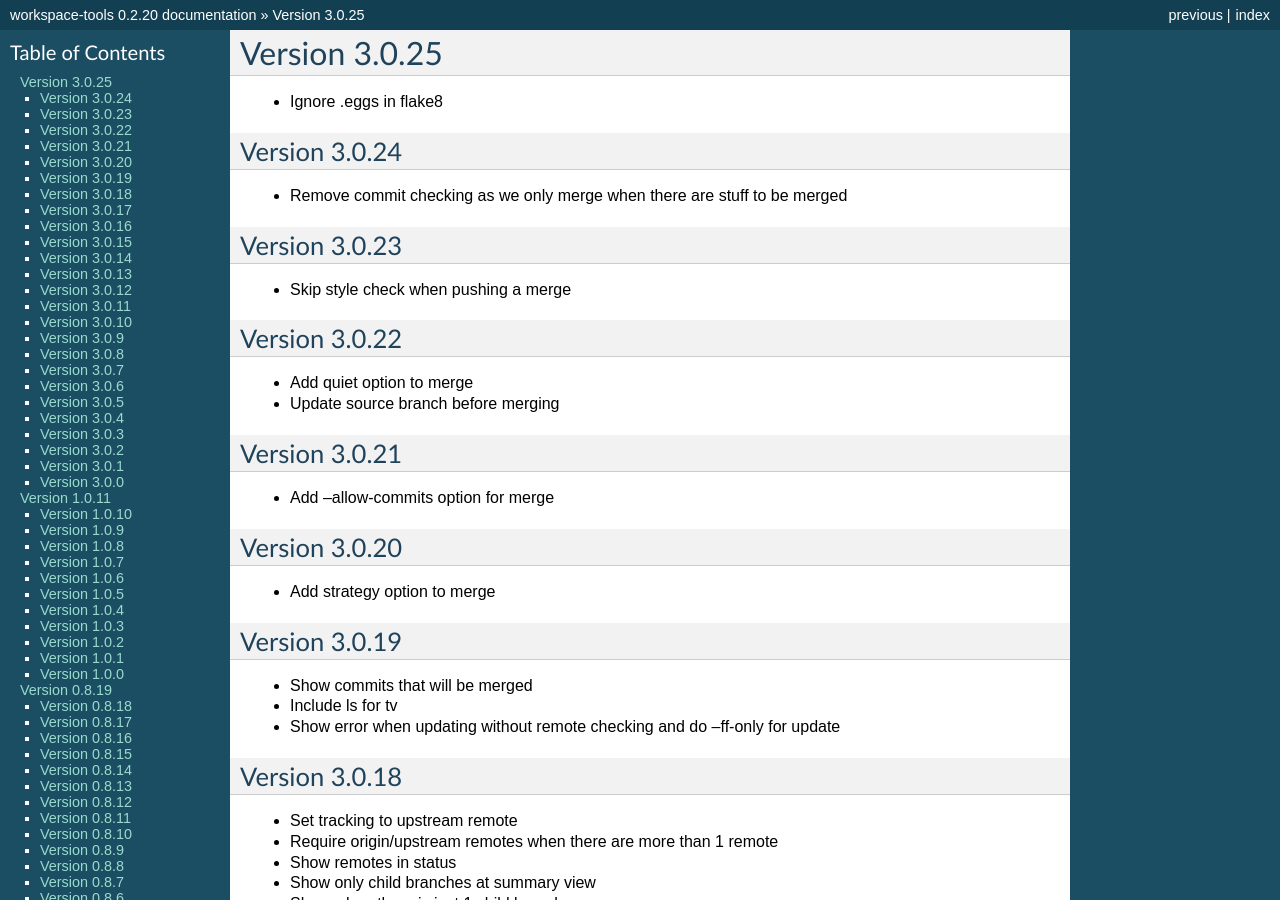
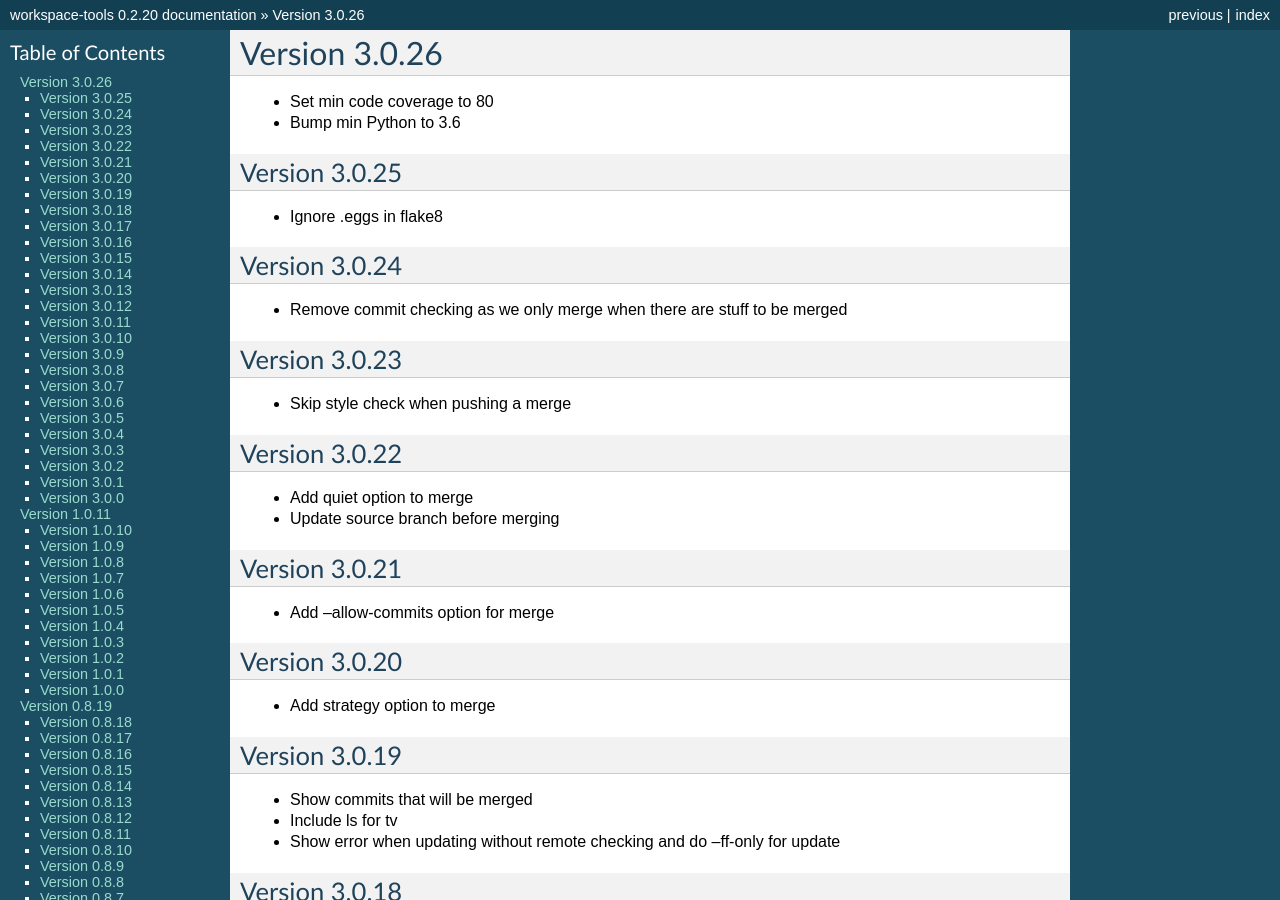
Before and after one commit to maxzheng/workspace-tools, a Sphinx documentation site: the page built from docs/CHANGELOG.rst, in a window 1280 px wide and 900 px high. Built offline with Sphinx 7.4.7, drawn with Linux system fonts in a browser that asks for light colours; some of the changed text lies outside the part shown.

Commit message:
Publish version 3.0.26

```diff
--- a/docs/CHANGELOG.rst
+++ b/docs/CHANGELOG.rst
@@ -1,5 +1,11 @@
+Version 3.0.26
+================================================================================
+
+* Set min code coverage to 80
+* Bump min Python to 3.6
+
 Version 3.0.25
-================================================================================
+--------------------------------------------------------------------------------
 
 * Ignore .eggs in flake8
 
--- a/setup.py
+++ b/setup.py
@@ -10,7 +10,7 @@ def find_files(path):
 
 setuptools.setup(
   name='workspace-tools',
-  version='3.0.25',
+  version='3.0.26',
 
   author='Max Zheng',
   author_email='maxzheng.os@gmail.com',
```
